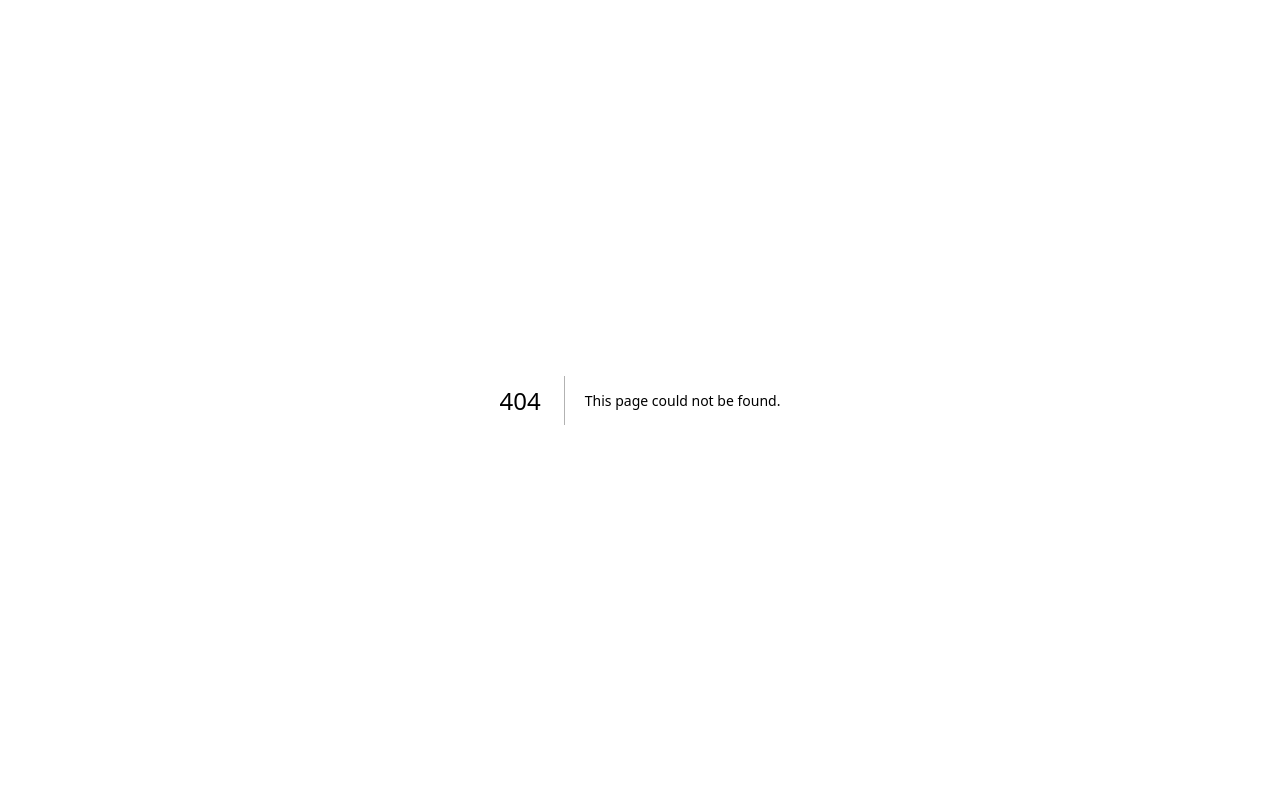
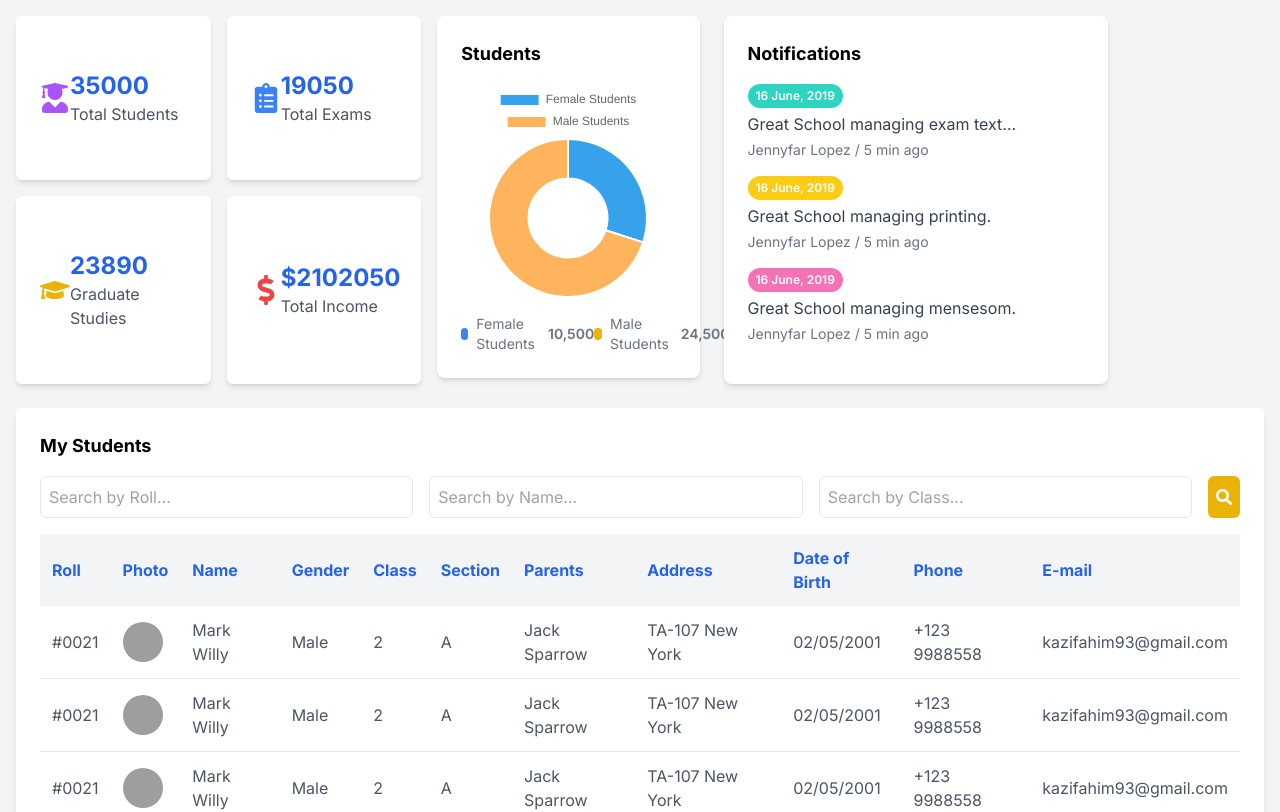
Before and after one commit to WokeGenics/School_ERP, a Next.js app in the folder wg_school_erp/src/Frontend/: page /teachers-dashboard in a window 1280 px wide. Before the commit this address had no page. Shown: the top 812 px of the page. Built offline with nearby package versions, Linux system fonts and the light colour scheme; grey boxes are pictures that could not be loaded.

Commit message:
Teachers Dashboard

```diff
--- /dev/null
+++ b/wg_school_erp/src/Frontend/app/components/teachers_dashboard/Notifications.tsx
@@ -0,0 +1,28 @@
+export default function Notifications() {
+    const notifications = [
+      { date: '16 June, 2019', message: 'Great School managing exam text...', author: 'Jennyfar Lopez', time: '5 min ago', color: 'bg-teal-400' },
+      { date: '16 June, 2019', message: 'Great School managing printing.', author: 'Jennyfar Lopez', time: '5 min ago', color: 'bg-yellow-400' },
+      { date: '16 June, 2019', message: 'Great School managing mensesom.', author: 'Jennyfar Lopez', time: '5 min ago', color: 'bg-pink-400' },
+    ];
+
+    return (
+      <div className="bg-white shadow-md p-6 rounded-lg w-96">
+        <h2 className="text-lg font-bold mb-4 text-black">Notifications</h2>
+        <ul>
+          {notifications.map((notification, index) => (
+            <li key={index} className="mb-4">
+              <div className="flex items-center space-x-2 mb-1">
+                <span className={`px-2 py-1 text-xs font-semibold rounded-full text-white ${notification.color}`}>
+                  {notification.date}
+                </span>
+              </div>
+              <p className="text-gray-700 mb-1">{notification.message}</p>
+              <p className="text-gray-500 text-sm">
+                {notification.author} / {notification.time}
+              </p>
+            </li>
+          ))}
+        </ul>
+      </div>
+    );
+  }
--- /dev/null
+++ b/wg_school_erp/src/Frontend/app/components/teachers_dashboard/StudentStatistics.tsx
@@ -0,0 +1,37 @@
+'use client';
+
+import { Doughnut } from 'react-chartjs-2';
+import { Chart as ChartJS, ArcElement, Tooltip, Legend } from 'chart.js';
+
+ChartJS.register(ArcElement, Tooltip, Legend);
+
+export default function StudentStatistics() {
+  const data = {
+    labels: ['Female Students', 'Male Students'],
+    datasets: [
+      {
+        data: [10500, 24500],
+        backgroundColor: ['#36A2EB', '#FDB45C'],
+      },
+    ],
+  };
+
+  return (
+    <div className="bg-white shadow-md p-6 rounded-lg">
+      <h2 className="text-lg font-bold mb-4">Students</h2>
+      <Doughnut data={data} options={{ responsive: true }} />
+      <div className="flex justify-between mt-4 text-sm text-gray-500 ">
+        <div className="flex items-center space-x-2">
+          <div className="w-3 h-3 bg-blue-500 rounded-full"></div>
+          <span>Female Students</span>
+          <span className="font-semibold">10,500</span>
+        </div>
+        <div className="flex items-center space-x-2">
+          <div className="w-3 h-3 bg-yellow-500 rounded-full"></div>
+          <span>Male Students</span>
+          <span className="font-semibold">24,500</span>
+        </div>
+      </div>
+    </div>
+  );
+}
--- /dev/null
+++ b/wg_school_erp/src/Frontend/app/components/teachers_dashboard/StudentTable.tsx
@@ -0,0 +1,78 @@
+import { FaSearch } from 'react-icons/fa';
+
+export default function StudentTable() {
+  const students = Array(10).fill({
+    roll: '#0021',
+    name: 'Mark Willy',
+    gender: 'Male',
+    class: '2',
+    section: 'A',
+    parents: 'Jack Sparrow',
+    address: 'TA-107 New York',
+    dob: '02/05/2001',
+    phone: '+123 9988558',
+    email: 'kazifahim93@gmail.com',
+  });
+
+  return (
+    <div className="bg-white shadow-md p-6 rounded-md overflow-x-auto ">
+      <h2 className="text-lg font-bold mb-4">My Students</h2>
+      <div className="flex space-x-4 mb-4 text-black">
+        <input
+          type="text"
+          placeholder="Search by Roll..."
+          className="border p-2 rounded-md w-1/3"
+        />
+        <input
+          type="text"
+          placeholder="Search by Name..."
+          className="border p-2 rounded-md w-1/3"
+        />
+        <input
+          type="text"
+          placeholder="Search by Class..."
+          className="border p-2 rounded-md w-1/3"
+        />
+        <button className="bg-yellow-500 text-white p-2 rounded-md">
+          <FaSearch />
+        </button>
+      </div>
+      <table className="min-w-full border-collapse">
+        <thead>
+          <tr className="bg-gray-100 text-blue-600">
+            <th className="p-3 text-left">Roll</th>
+            <th className="p-3 text-left">Photo</th>
+            <th className="p-3 text-left">Name</th>
+            <th className="p-3 text-left">Gender</th>
+            <th className="p-3 text-left">Class</th>
+            <th className="p-3 text-left">Section</th>
+            <th className="p-3 text-left">Parents</th>
+            <th className="p-3 text-left">Address</th>
+            <th className="p-3 text-left">Date of Birth</th>
+            <th className="p-3 text-left">Phone</th>
+            <th className="p-3 text-left">E-mail</th>
+          </tr>
+        </thead>
+        <tbody className='text-gray-600'>
+          {students.map((student, index) => (
+            <tr key={index} className="border-b">
+              <td className="p-3">{student.roll}</td>
+              <td className="p-3">
+                <img src="/profile-pic.png" alt="Profile" className="w-10 h-10 rounded-full" />
+              </td>
+              <td className="p-3">{student.name}</td>
+              <td className="p-3">{student.gender}</td>
+              <td className="p-3">{student.class}</td>
+              <td className="p-3">{student.section}</td>
+              <td className="p-3">{student.parents}</td>
+              <td className="p-3">{student.address}</td>
+              <td className="p-3">{student.dob}</td>
+              <td className="p-3">{student.phone}</td>
+              <td className="p-3">{student.email}</td>
+            </tr>
+          ))}
+        </tbody>
+      </table>
+    </div>
+  );
+}
--- /dev/null
+++ b/wg_school_erp/src/Frontend/app/components/teachers_dashboard/SummaryCard.tsx
@@ -0,0 +1,20 @@
+import { FaUserGraduate, FaClipboardList, FaGraduationCap, FaDollarSign } from 'react-icons/fa';
+
+export default function SummaryCard({ icon, count, label }) {
+  const icons = {
+    students: <FaUserGraduate className="text-3xl text-purple-500" />,
+    exams: <FaClipboardList className="text-3xl text-blue-500" />,
+    graduates: <FaGraduationCap className="text-3xl text-yellow-500" />,
+    income: <FaDollarSign className="text-3xl text-red-500" />,
+  };
+
+  return (
+    <div className="bg-white shadow-md p-6 rounded-md flex items-center w-full	">
+      <div>{icons[icon]}</div>
+      <div>
+        <p className="text-2xl font-bold">{count}</p>
+        <p className="text-gray-600">{label}</p>
+      </div>
+    </div>
+  );
+}
--- /dev/null
+++ b/wg_school_erp/src/Frontend/app/teachers-dashboard/page.tsx
@@ -0,0 +1,30 @@
+import SummaryCard from '../components/teachers_dashboard/SummaryCard';
+import StudentStatistics from '../components/teachers_dashboard/StudentStatistics';
+import Notifications from '../components/teachers_dashboard/Notifications';
+import StudentTable from '../components/teachers_dashboard/StudentTable';
+
+export default function Dashboard() {
+  return (
+    <div className="p-4 bg-gray-100 min-h-screen space-y-6 ">
+      {/* Summary Cards */}
+      <div className='grid grid-cols-1 sm:grid-cols-2 lg:grid-cols-3 gap-4'>
+      <div className="grid grid-cols-1 sm:grid-cols-2 lg:grid-cols-2 gap-4 text-blue-600 ">
+        <SummaryCard icon="students" count="35000" label="Total Students" color="text-purple-500" />
+        <SummaryCard icon="exams" count="19050" label="Total Exams" color="text-blue-500" />
+        <SummaryCard icon="graduates" count="23890" label="Graduate Studies" color="text-yellow-500" />
+        <SummaryCard icon="income" count="$2102050" label="Total Income" color="text-red-500" />
+      </div>
+
+      {/* Student Statistics and Notifications */}
+      <div className="grid grid-cols-1 lg:grid-cols-3 gap-6">
+        <div className="lg:col-span-2">
+          <StudentStatistics />
+        </div>
+        <Notifications />
+      </div>
+      </div>
+      {/* Student Table */}
+      <StudentTable />
+    </div>
+  );
+}
--- a/wg_school_erp/src/Frontend/package.json
+++ b/wg_school_erp/src/Frontend/package.json
@@ -18,6 +18,7 @@
     "react": "^18",
     "react-chartjs-2": "^5.2.0",
     "react-dom": "^18",
+    "react-icons": "^5.3.0",
     "wg_school_erp": "file:"
   },
   "devDependencies": {
```
Also changed, not shown: 1 other file (tests, documents, lock files or other folders).
